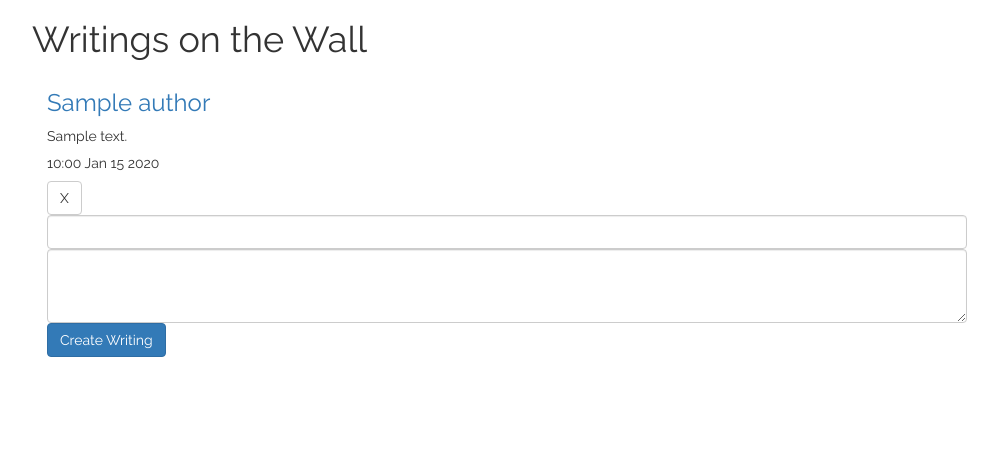
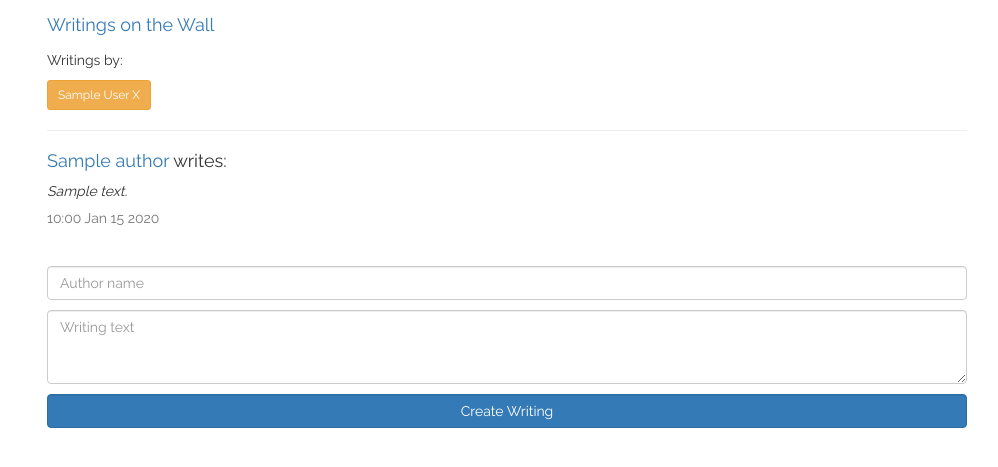
Before and after one commit to panasevychol/test-hopster, a Python web app: template apps/wall/templates/index.html in a window 1280 px wide. Shown: the top 467 px of the page, without its empty margins (38-1036 px from the left). Run offline with Jinja, Linux system fonts and the light colour scheme; the template is opened without the code that fills it: most values are stand-ins (such as "Sample title", 1, 10 or a date in 2020); some libraries are stand-ins or nearby versions.

Commit message:
Layout updated, filtering functionality modified

```diff
--- a/apps/wall/constants.py
+++ b/apps/wall/constants.py
@@ -1 +1 @@
-WRITINGS_PER_PAGE = 10
+WRITINGS_PER_PAGE = 5
--- a/apps/wall/templates/base.html
+++ b/apps/wall/templates/base.html
@@ -18,18 +18,11 @@
     {% endblock %}
   </head>
   <body class="container main_body">
-
-    <h1 class="display-4">Writings on the Wall</h1>
+      <a class="navbar-brand" href="/">Writings on the Wall</a>
 
     <div class="col-sm-10">
       {% block content %}{% endblock %}
     </div>
 
-    <!-- <div class="col-sm-10">
-        {% block footer %}
-        &copy; Copyright 2008 by Oleg Panasevych</a>.
-        {% endblock %}
-    </div> -->
-
   </body>
 </html>
--- a/apps/wall/templates/index.html
+++ b/apps/wall/templates/index.html
@@ -2,31 +2,8 @@
 {% block title %}Home - {% endblock %}
 {% block content %}
 
-  {% for writing in writings %}
-    <h3><a href="/writings/{{ writing.author.name }}">{{ writing.author.name }}</a></h3>
-    {{ writing.body }}
-    <h5>{{ writing.date.strftime("%H:%M   %b %d %Y") }}</h5>
-    <form action="/" method="post">
-      <input name="writing_to_delete_key" value="{{ writing.key.id() }}" type="hidden">
-      <input type="submit" value="X" class="btn btn-default">
-      <!-- <button type="submit" class="btn btn-primary">
-        <span class="glyphicon glyphicon-delete" aria-hidden="true"></span>
-      </button> -->
-    </form>
-  {% endfor %}
+  {% include "writings.html" %}
 
-  {% if current_page|int > 1 %}
-    <a href="/?page_number={{ current_page|int - 1 }}">Previous</a>
-  {% endif %}
-
-  {% if current_page|int < page_quantity %}
-    <a href="/?page_number={{ current_page|int + 1 }}">Next</a>
-  {% endif %}
-
-  <form method="post" action="" class="form-horizontal">
-      <input type="text" name="author_name" value="" class="form-control">
-      <textarea name="writing_body" rows="3" cols="16" class="form-control"></textarea>
-      <input type="submit" value="Create Writing" class="btn btn-primary">
-  </form>
+  {% include "new_writing.html" %}
 
 {% endblock %}
--- /dev/null
+++ b/apps/wall/templates/new_writing.html
@@ -0,0 +1,11 @@
+<form method="post" action="" class="form-horizontal">
+  <p>
+    <input type="text" name="author_name" value="" class="form-control" placeholder="Author name">
+  </p>
+  <p>
+    <textarea name="writing_body" rows="3" cols="16" class="form-control" placeholder="Writing text"></textarea>
+  </p>
+  <p>
+    <input type="submit" value="Create Writing" class="btn btn-primary form-control">
+  </p>
+</form>
--- /dev/null
+++ b/apps/wall/templates/page_navigation.html
@@ -0,0 +1,14 @@
+<nav aria-label="...">
+  <ul class="pager">
+
+    {% if current_page|int > 1 %}
+      <li><a href="/?page_number={{ current_page|int - 1 }}{{ url_postfix }}">Previous</a></li>
+    {% endif %}
+
+
+    {% if current_page|int < page_quantity %}
+      <li><a href="/?page_number={{ current_page|int + 1 }}{{ url_postfix }}">Next</a></li>
+    {% endif %}
+
+  </ul>
+</nav>
--- /dev/null
+++ b/apps/wall/templates/writings.html
@@ -0,0 +1,32 @@
+{% if author_name_to_filter %}
+  <p>
+    Writings by:
+  </p>
+
+  <a href="/" type="button" class="btn btn-warning btn-round-sm btn-sm ">{{ author_name_to_filter }} X</a>
+
+  {% set url_postfix = "&author_name_to_filter=" + author_name_to_filter %}
+{% else %}
+  {% set url_postfix = "" %}
+  <p>
+    Click on author name to display only writings by that person
+  </p>
+{% endif %}
+
+{% for writing in writings %}
+  <hr>
+  <h4><a href="/?page_number=1&author_name_to_filter={{ writing.author.name }}">{{ writing.author.name }}</a> writes:</h4>
+  <i>{{ writing.body }}</i>
+  <h5 class="text-muted">{{ writing.date.strftime("%H:%M   %b %d %Y") }}</h5>
+
+  <form action="/" method="post">
+    <input name="writing_to_delete_key" value="{{ writing.key.id() }}" type="hidden">
+    <!-- <input type="submit" value="X" class="btn btn-default"> -->
+    <!-- <button type="submit" class="btn btn-primary">
+      <span class="glyphicon glyphicon-delete" aria-hidden="true"></span>
+    </button> -->
+  </form>
+
+{% endfor %}
+
+{% include "page_navigation.html" %}
```
Also changed, not shown: apps/wall/templates/author_writings.html (deleted, +0 -10 lines), apps/wall/utils.py (added, +7 -0 lines), apps/wall/views.py (+17 -4 lines).
